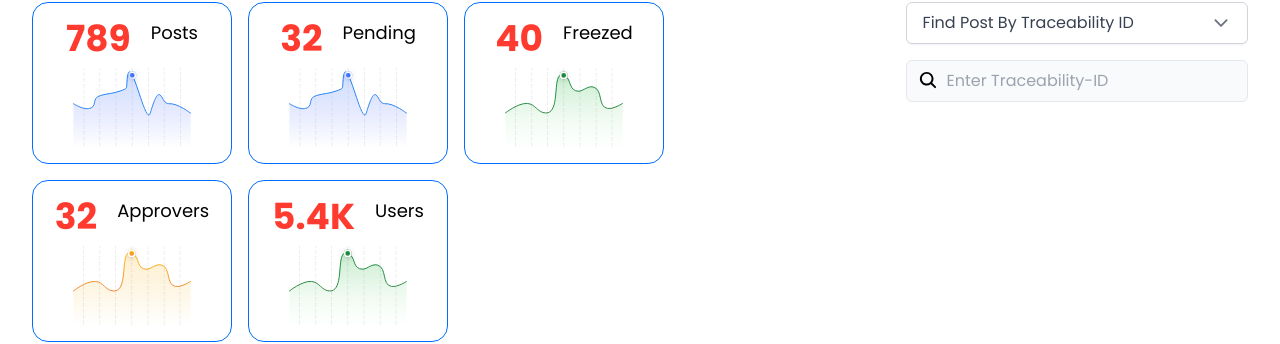
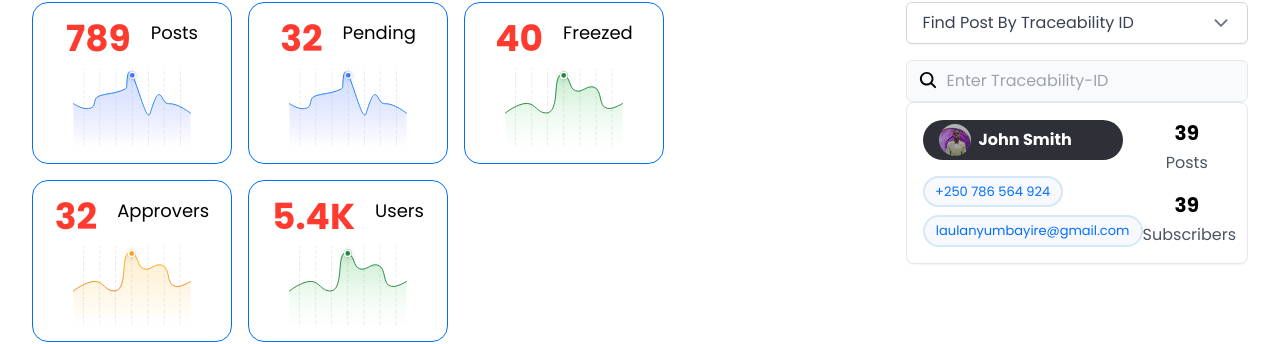
Before and after one commit to mahingaRodin/Talynk, a React (Vite) app: page / in a window 1280 px wide. Shown: the part 114-458 px from the top of the page. Built offline with nearby package versions, Linux system fonts and the light colour scheme.

Commit message:
cardholder

```diff
--- a/src/components/overview/sidebar.tsx
+++ b/src/components/overview/sidebar.tsx
@@ -1,5 +1,6 @@
 import { useState } from "react";
 import { IoChevronDown, IoSearch } from "react-icons/io5";
+import lanez from '../../assets/lanez.jpg'
 
 const DropdownFilter = () => {
   const [selectedOption, setSelectedOption] = useState(""); // To track selected option
@@ -66,6 +67,44 @@ const DropdownFilter = () => {
           />
         </div>
       </div>
+
+      <div className="flex items-center justify-between w-full max-w-lg p-4 border border-blue-200 rounded-lg bg-white shadow-sm">
+      {/* Left Section */}
+      <div className="flex flex-col">
+        <div className="flex items-center space-x-2 w-[200px] bg-black1 text-white rounded-[30px] px-4 py-1">
+          <img
+            src={lanez}
+            alt="Profile"
+            className="w-8 h-8 rounded-full"
+          />
+          <span className="text-md font-semibold">John Smith</span>
+        </div>
+        <div className="mt-4 space-y-2">
+  {/* Phone Number Section */}
+  <div className="flex items-center w-[140px] justify-center border-2 border-kyan bg-lightGrey bg-blue-100 text-blue-500 font-medium rounded-full  py-1">
+    <p className="text-blue text-[13px]">+250 786 564 924</p>
+  </div>
+
+  {/* Email Section */}
+  <div className="flex items-center w-[220px] justify-center border-2 border-kyan bg-lightGrey bg-blue-100 text-blue-500 font-medium rounded-full px-6 py-1">
+    <p className="text-blue text-[13px]">laulanyumbayire@gmail.com</p>
+  </div>
+</div>
+
+      </div>
+
+      {/* Right Section */}
+      <div className="grid grid-cols-1 gap-4 text-center">
+        <div className="space-y-1">
+          <p className="text-xl font-bold">39</p>
+          <p className="text-gray-600">Posts</p>
+        </div>
+        <div className="space-y-1">
+          <p className="text-xl font-bold">39</p>
+          <p className="text-gray-600">Subscribers</p>
+        </div>
+      </div>
+    </div>
     </div>
   );
 };
--- a/tailwind.config.js
+++ b/tailwind.config.js
@@ -12,7 +12,8 @@ export default {
         darkGrey:'#44454A',
         red:'#FF3B30',
         black1:'#2F3037',
-        kyan:'#D4E8F6'
+        kyan:'#D4E8F6',
+        lightGrey:'#F8F9FE'
       },
     },
   },
```
